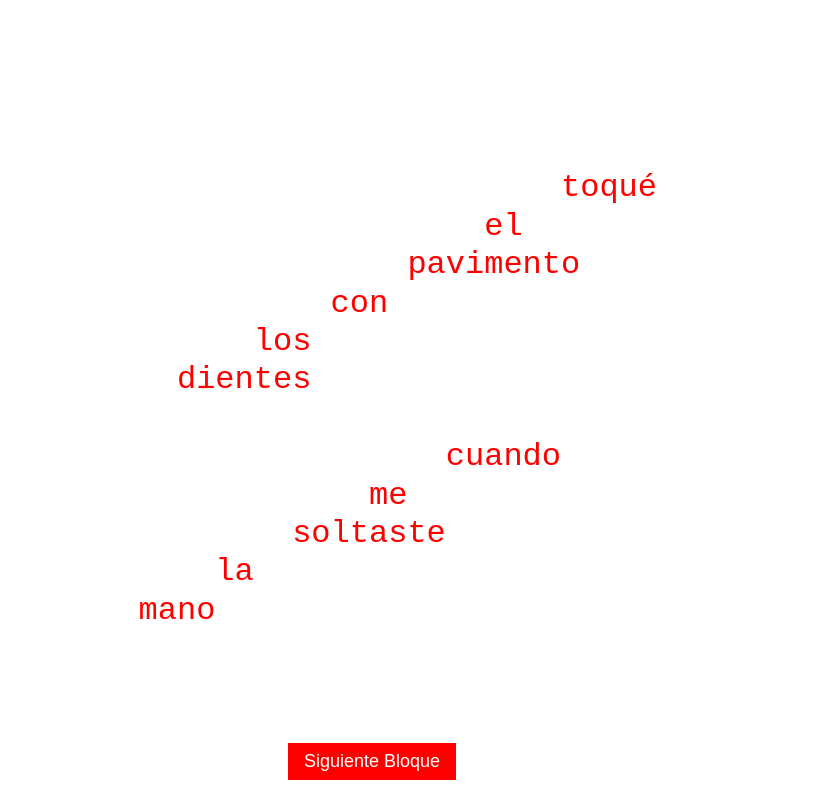
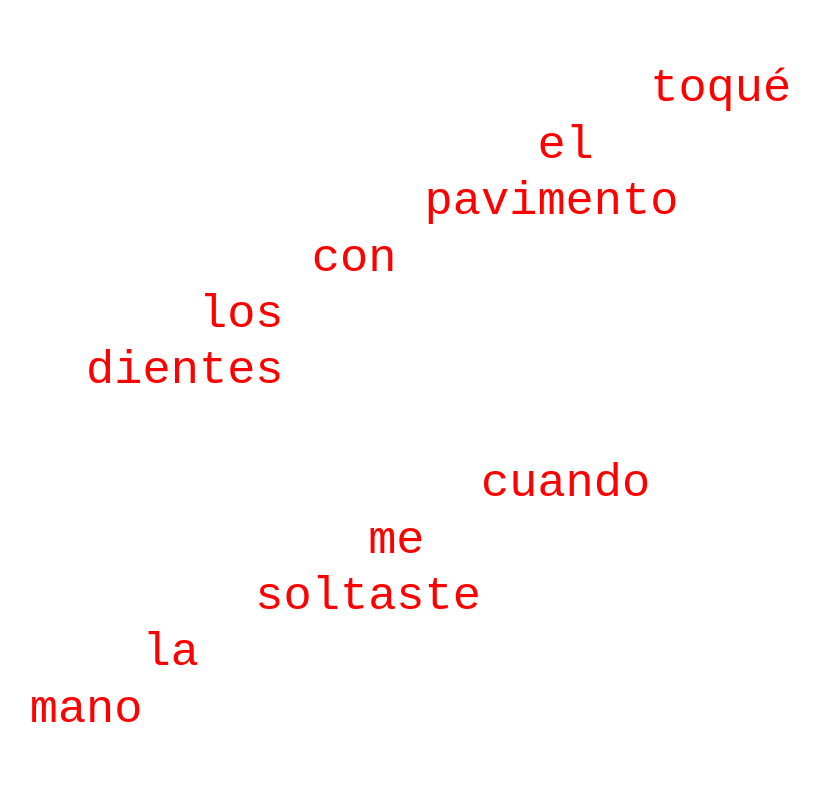
Before and after one commit to micaelacantaro/poemas, a plain HTML site: page index.html in a window 1280 px wide. Shown: the whole page, without its empty margins (268-1087 px from the left). Drawn offline with Linux system fonts and the light colour scheme.

Commit message:
Update index.html

```diff
--- a/index.html
+++ b/index.html
@@ -2,7 +2,7 @@
 <html lang="es">
 <head>
 <meta charset="UTF-8">
-<title>Poema Caída en Bloques</title>
+<title>Poema Caída Bloques Automático</title>
 <style>
   html, body {
     margin: 0;
@@ -19,13 +19,12 @@
 
   .bloque {
     color: red;
-    white-space: pre;
+    white-space: pre; /* mantiene los espacios originales */
     text-align: left;
     line-height: 1.2;
-    font-size: 2.5vw; /* tamaño inicial, se ajustará con JS */
     width: 90%;
     height: 100%;
-    display: flex;
+    display: none; /* se mostrará solo el bloque activo */
     justify-content: center;
     align-items: center;
     animation: lluvia 2.5s infinite ease-in-out;
@@ -37,17 +36,6 @@
     50%  { transform: translate(1px, 4px) rotate(0.5deg); opacity: 0.9; }
     75%  { transform: translate(-1px, 6px) rotate(-0.5deg); opacity: 0.95; }
     100% { transform: translate(0, 8px) rotate(0deg); opacity: 1; }
-  }
-
-  #siguiente {
-    position: absolute;
-    bottom: 20px;
-    font-size: 18px;
-    background: red;
-    color: white;
-    border: none;
-    padding: 8px 16px;
-    cursor: pointer;
   }
 </style>
 </head>
@@ -69,7 +57,7 @@
       mano
   </div>
 
-  <div class="bloque" id="bloque1" style="display:none">
+  <div class="bloque" id="bloque1">
 VOS,
                        que
                      me
@@ -88,7 +76,7 @@ yo,
               la panza
   </div>
 
-  <div class="bloque" id="bloque2" style="display:none">
+  <div class="bloque" id="bloque2">
 sentí
                      el
                   sabor
@@ -110,7 +98,7 @@ y
            nuevo
   </div>
 
-  <div class="bloque" id="bloque3" style="display:none">
+  <div class="bloque" id="bloque3">
 haceme
                girar
 
@@ -126,7 +114,7 @@ la mente
                      el mareo
   </div>
 
-  <div class="bloque" id="bloque4" style="display:none">
+  <div class="bloque" id="bloque4">
 los ojos
                     cerrados
 
@@ -147,20 +135,42 @@ yo,
   </div>
 </div>
 
-<button id="siguiente">Siguiente Bloque</button>
+<script>
+const totalBloques = 5;
+let bloqueActual = 0;
+const duracionBloque = 6000; // 6 segundos por bloque
 
-<script>
-let bloqueActual = 0;
-const totalBloques = 5;
+function mostrarBloque(index) {
+  for(let i=0;i<totalBloques;i++){
+    document.getElementById(`bloque${i}`).style.display = "none";
+  }
+  const bloque = document.getElementById(`bloque${index}`);
+  bloque.style.display = "flex";
+  ajustarFuente(bloque);
+}
 
-document.getElementById("siguiente").addEventListener("click", () => {
-  document.getElementById(`bloque${bloqueActual}`).style.display = "none";
+// Ajusta el font-size para que el bloque quepa en pantalla
+function ajustarFuente(bloque){
+  let fontSize = 50; // tamaño inicial
+  bloque.style.fontSize = fontSize + 'px';
+  while ((bloque.scrollHeight > window.innerHeight || bloque.scrollWidth > window.innerWidth) && fontSize > 5) {
+    fontSize -= 1;
+    bloque.style.fontSize = fontSize + 'px';
+  }
+}
+
+// Mostrar primer bloque
+mostrarBloque(bloqueActual);
+
+// Cambiar automáticamente los bloques en bucle
+setInterval(() => {
   bloqueActual = (bloqueActual + 1) % totalBloques;
-  document.getElementById(`bloque${bloqueActual}`).style.display = "flex";
-});
+  mostrarBloque(bloqueActual);
+}, duracionBloque);
+
+// Ajustar tamaño si se redimensiona la ventana
+window.addEventListener('resize', () => mostrarBloque(bloqueActual));
 </script>
 
 </body>
 </html>
-</body>
-</html>
```
